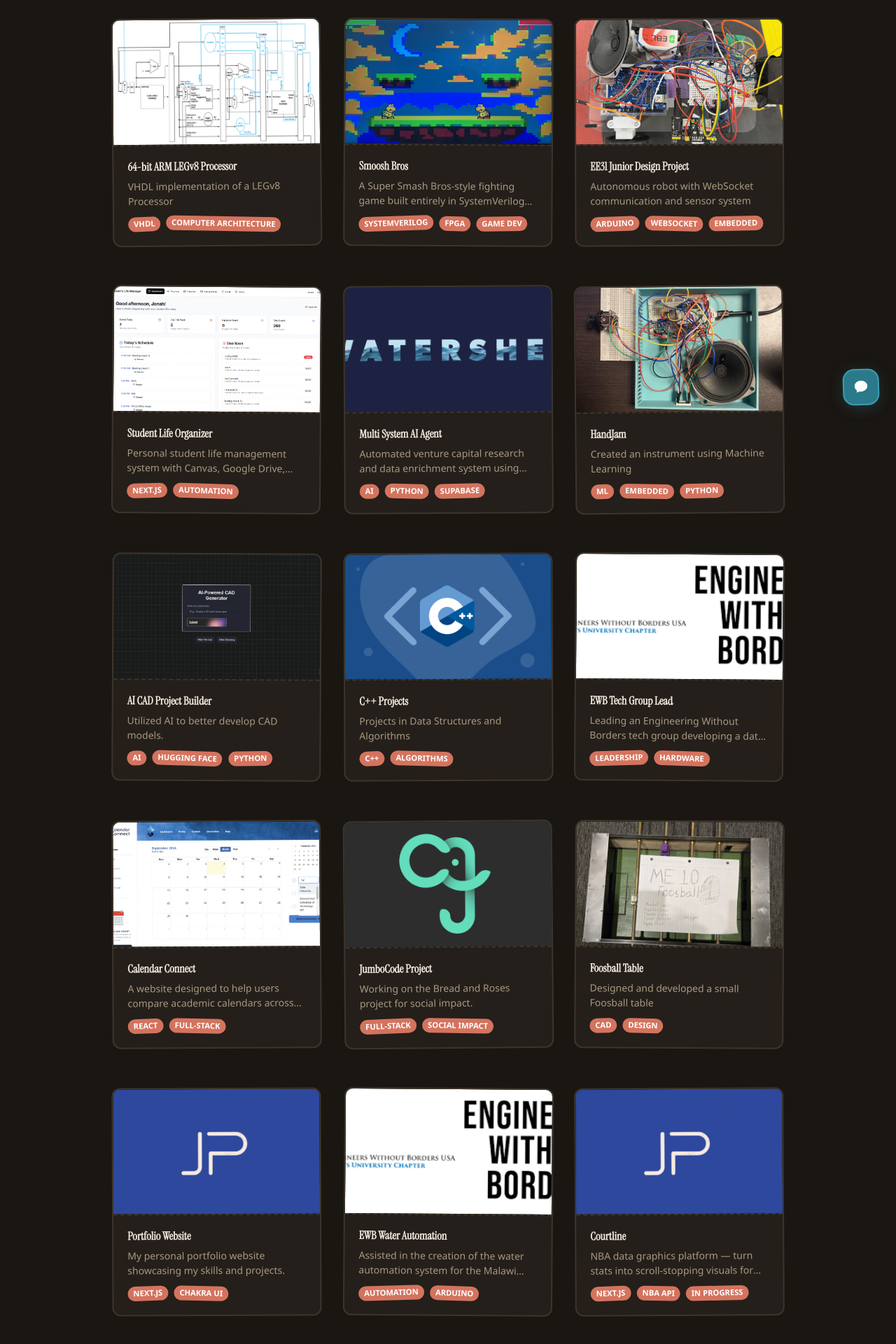
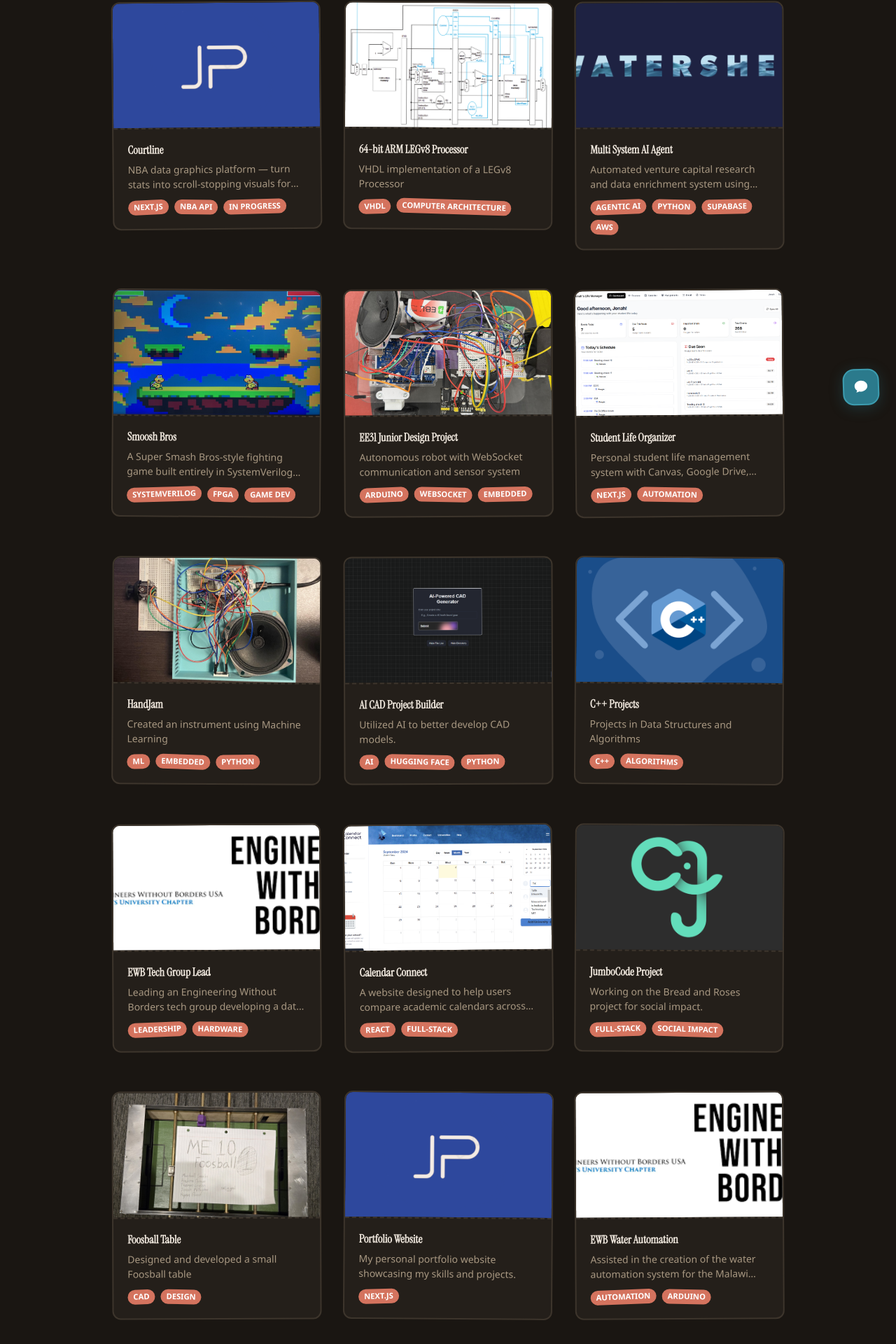
Before and after one commit to jpizzzel/portfolio, a Next.js app: page /projects in a window 1280 px wide. Shown: the part 197-2117 px from the top of the page at 70% size. Built offline with nearby package versions, Linux system fonts and the light colour scheme.

Commit message:
project order rework

```diff
--- a/pages/projects.js
+++ b/pages/projects.js
@@ -20,11 +20,28 @@ import studentLifeManager from '../public/student_life_manager.png'
 
 const projectList = [
   {
+    id: 'courtline',
+    title: 'Courtline',
+    description:
+      'NBA data graphics platform — turn stats into scroll-stopping visuals for social media. Currently building, in user waitlist mode.',
+    thumbnail: portfo,
+    badges: ['Next.js', 'NBA API', 'In Progress'],
+    external: 'https://v0-courtline.vercel.app/',
+  },
+  {
     id: 'arm-legv8-processor',
     title: '64-bit ARM LEGv8 Processor',
     description: 'VHDL implementation of a LEGv8 Processor',
     thumbnail: arm,
     badges: ['VHDL', 'Computer Architecture'],
+  },
+  {
+    id: 'watershed-ai',
+    title: 'Multi System AI Agent',
+    description:
+      'Automated venture capital research and data enrichment system using multi-agent AI architecture.',
+    thumbnail: watershed,
+    badges: ['Agentic AI', 'Python', 'Supabase', 'AWS'],
   },
   {
     id: 'smoosh-bros',
@@ -49,14 +66,6 @@ const projectList = [
       'Personal student life management system with Canvas, Google Drive, Calendar, and Gmail integrations.',
     thumbnail: studentLifeManager,
     badges: ['Next.js', 'Automation'],
-  },
-  {
-    id: 'watershed-ai',
-    title: 'Multi System AI Agent',
-    description:
-      'Automated venture capital research and data enrichment system using multi-agent AI architecture.',
-    thumbnail: watershed,
-    badges: ['AI', 'Python', 'Supabase'],
   },
   {
     id: 'HandJam',
@@ -114,7 +123,7 @@ const projectList = [
     title: 'Portfolio Website',
     description: 'My personal portfolio website showcasing my skills and projects.',
     thumbnail: portfo,
-    badges: ['Next.js', 'Chakra UI'],
+    badges: ['Next.js'],
   },
   {
     id: 'water',
@@ -123,15 +132,6 @@ const projectList = [
       'Assisted in the creation of the water automation system for the Malawi Greenhouse Project.',
     thumbnail: wate,
     badges: ['Automation', 'Arduino'],
-  },
-  {
-    id: 'courtline',
-    title: 'Courtline',
-    description:
-      'NBA data graphics platform — turn stats into scroll-stopping visuals for social media. Currently building, in user waitlist mode.',
-    thumbnail: portfo,
-    badges: ['Next.js', 'NBA API', 'In Progress'],
-    external: 'https://v0-courtline.vercel.app/',
   },
   {
     id: 'upcoming',
@@ -147,7 +147,7 @@ const Projects = () => {
 
   return (
     <Layout title="Projects">
-      <Container maxW="container.lg" pt={6}>
+      <Container maxW="container.lg">
         <Section>
           <Heading
             as="h3"
```
